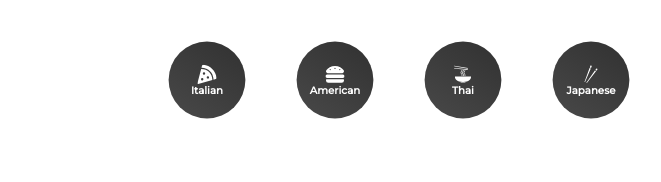
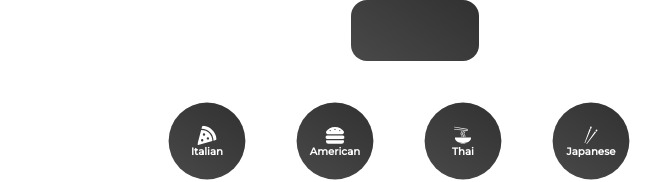
Before and after one commit to mraltun/recipe-app-spoonacular, a React (Create React App) app: page / in a window 1280 px wide. Shown: the top 182 px of the page, without its empty margins (225-886 px from the left). Built offline with nearby package versions, Linux system fonts and the light colour scheme; no server answers.

Commit message:
Added Search and input field with it's css

```diff
--- a/src/App.jsx
+++ b/src/App.jsx
@@ -2,11 +2,13 @@ import React from "react";
 import { BrowserRouter } from "react-router-dom";
 import Pages from "./pages/Pages";
 import Category from "./components/Category";
+import Search from "./components/Search";
 
 const App = () => {
   return (
     <div>
       <BrowserRouter>
+        <Search />
         <Category />
         <Pages />
       </BrowserRouter>
--- /dev/null
+++ b/src/components/Search.jsx
@@ -0,0 +1,43 @@
+import React, { useState } from "react";
+import styled from "styled-components";
+import { FaSearch } from "react-icons/fa";
+
+const Search = () => {
+  return (
+    <FormStyle>
+      <div>
+        <input type='text' />
+      </div>
+    </FormStyle>
+  );
+};
+
+const FormStyle = styled.form`
+  margin: 0rem 20rem;
+
+  div {
+    width: 100%;
+    position: relative;
+  }
+
+  input {
+    border: none;
+    background: linear-gradient(35deg, #494949, #313131);
+    font-size: 1.5rem;
+    color: #fff;
+    padding: 1rem 3rem;
+    border-radius: 1rem;
+    outline: none;
+    width: 100%;
+  }
+
+  svg {
+    position: absolute;
+    top: 50%;
+    left: 0%;
+    transform: translate(100%, -50%);
+    color: #fff;
+  }
+`;
+
+export default Search;
```
